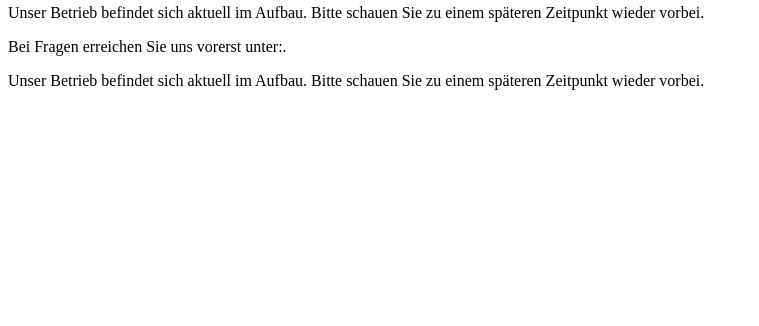
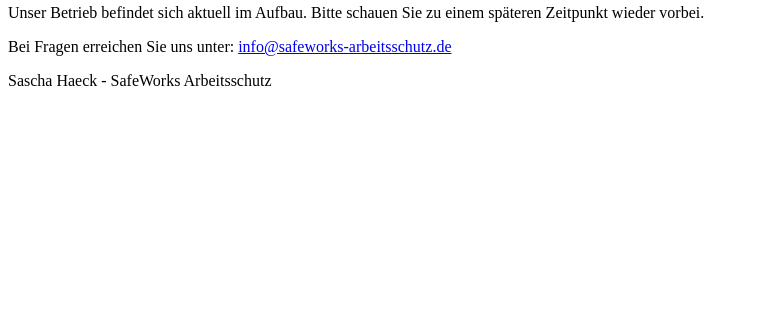
Before and after one commit to SafeWorksAS/SafeWorks-Arbeitsschutz, a plain HTML site: page index.html in a window 1280 px wide. Shown: the part 474-800 px from the top of the page, without its empty margins (0-759 px from the left). Drawn offline with Linux system fonts and the light colour scheme.

Commit message:
Update index.html

```diff
--- a/index.html
+++ b/index.html
@@ -9,10 +9,13 @@
   <img src="safeworkslogo.png" alt="Mein Bild" width="600">
 
   <p>Unser Betrieb befindet sich aktuell im Aufbau. Bitte schauen Sie zu einem späteren Zeitpunkt wieder vorbei.</p>
-  <p>Bei Fragen erreichen Sie uns vorerst unter:<a href="mailto:info@safeworks.de"></a>.</p>
+  <p>Bei Fragen erreichen Sie uns unter:
+    <a
+  href="mailto:info@safeworks-arbeitsschutz.de">info@safeworks-arbeitsschutz.de</a>
+  </p>
 
   <p><p>
-  <p>Unser Betrieb befindet sich aktuell im Aufbau. Bitte schauen Sie zu einem späteren Zeitpunkt wieder vorbei.</p>
+  <p>Sascha Haeck - SafeWorks Arbeitsschutz</p>
 
 </body>
 </html>
```
